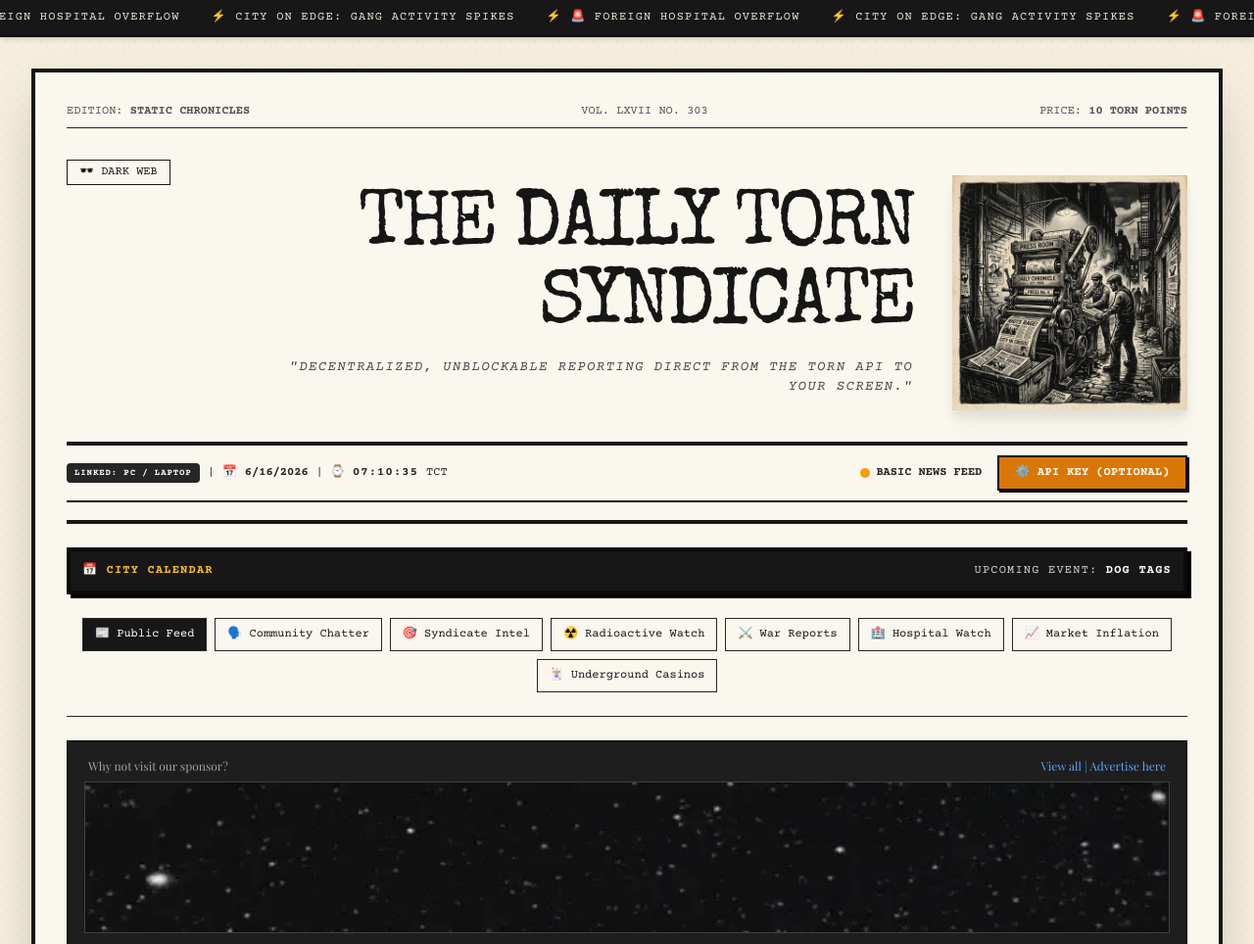
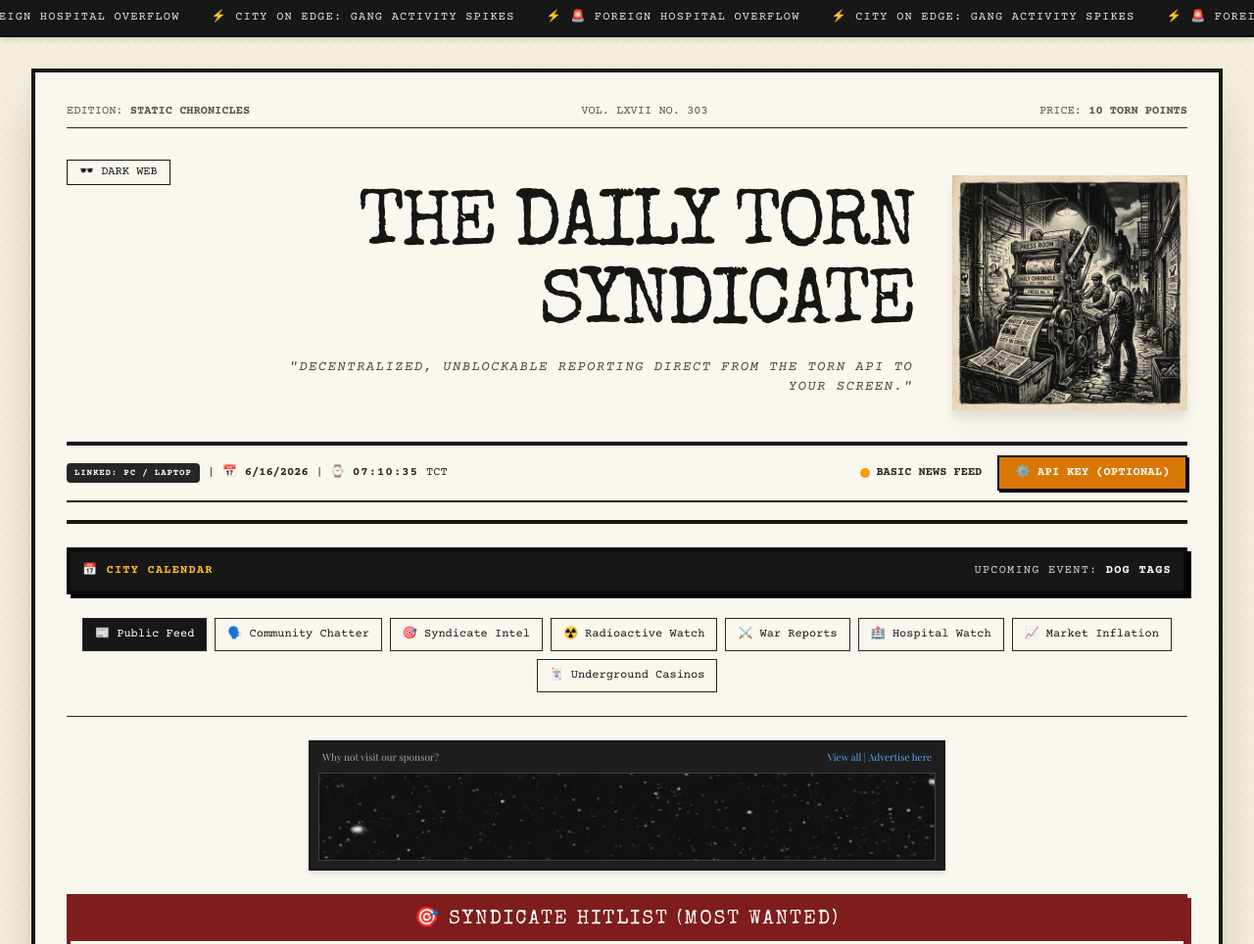
Before and after one commit to Zcross091/torn-casino, a plain HTML site: page index.html in a window 1280 px wide. Shown: the top 964 px of the page at 98% size. Drawn offline with nearby package versions, Linux system fonts and the light colour scheme; no server answers; a web font is replaced by a local one.

Commit message:
ads size fix

```diff
--- a/index.html
+++ b/index.html
@@ -341,14 +341,14 @@
         </section>
 
         <!-- Custom Sponsor Ad Banner -->
-        <div class="w-full bg-[#1e1e1e] border-2 border-neutral-900 p-2 sm:p-4 mb-6 shadow-md text-white font-retro-serif">
-            <div class="flex justify-between items-center text-[10px] sm:text-xs text-neutral-400 mb-2 px-1">
+        <div class="w-full max-w-[650px] mx-auto bg-[#1e1e1e] border-2 border-neutral-900 p-2 mb-6 shadow-md text-white font-retro-serif">
+            <div class="flex justify-between items-center text-[10px] text-neutral-400 mb-2 px-1">
                 <span>Why not visit our sponsor?</span>
                 <span class="text-blue-400 cursor-pointer hover:underline">View all | Advertise here</span>
             </div>
-            <a id="ad-banner-link" href="#" target="_blank" class="block w-full">
-                <img id="ad-banner-img" src="" alt="Sponsor Banner" class="w-full h-auto object-cover border border-neutral-700 hidden">
-                <div id="ad-banner-placeholder" class="w-full h-16 sm:h-24 bg-neutral-800 flex items-center justify-center text-neutral-600 border border-neutral-700 text-xs">
+            <a id="ad-banner-link" href="#" target="_blank" class="block w-full flex justify-center">
+                <img id="ad-banner-img" src="" alt="Sponsor Banner" class="w-full h-[90px] object-cover border border-neutral-700 hidden">
+                <div id="ad-banner-placeholder" class="w-full h-[90px] bg-neutral-800 flex items-center justify-center text-neutral-600 border border-neutral-700 text-xs">
                     [ AD SPACE AVAILABLE ]
                 </div>
             </a>
```
